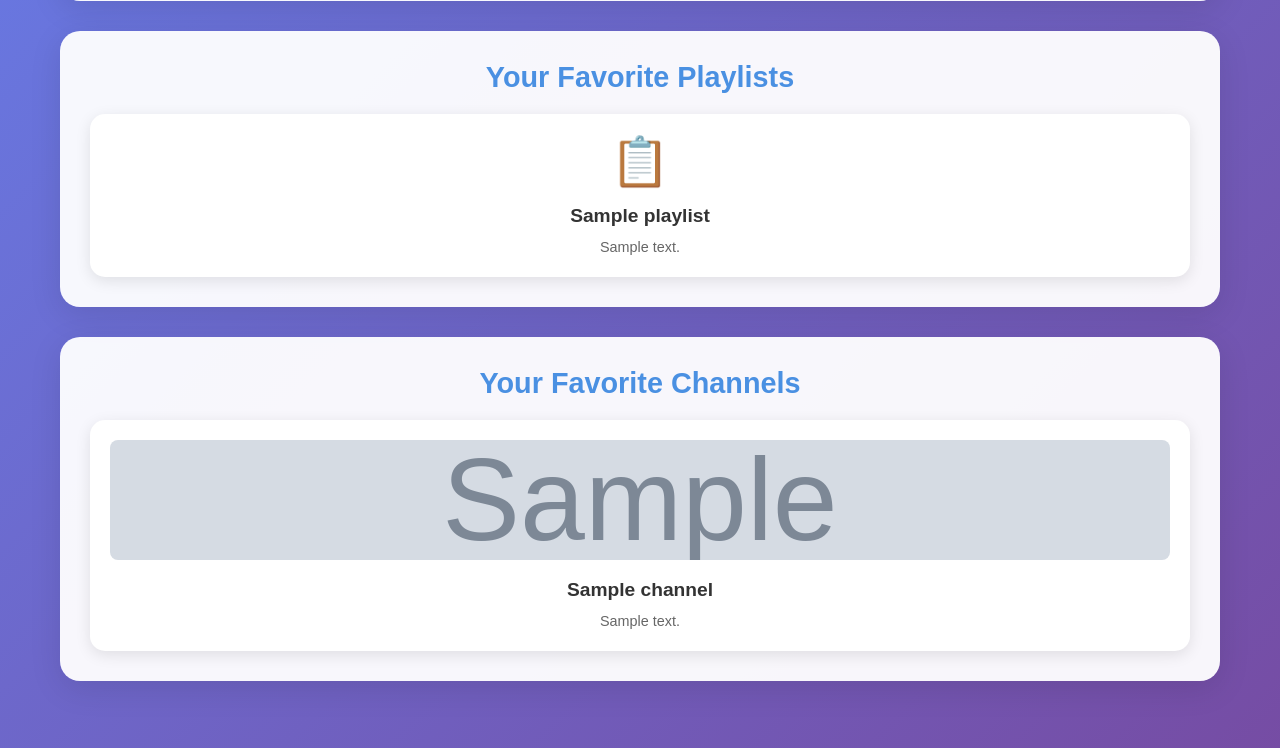
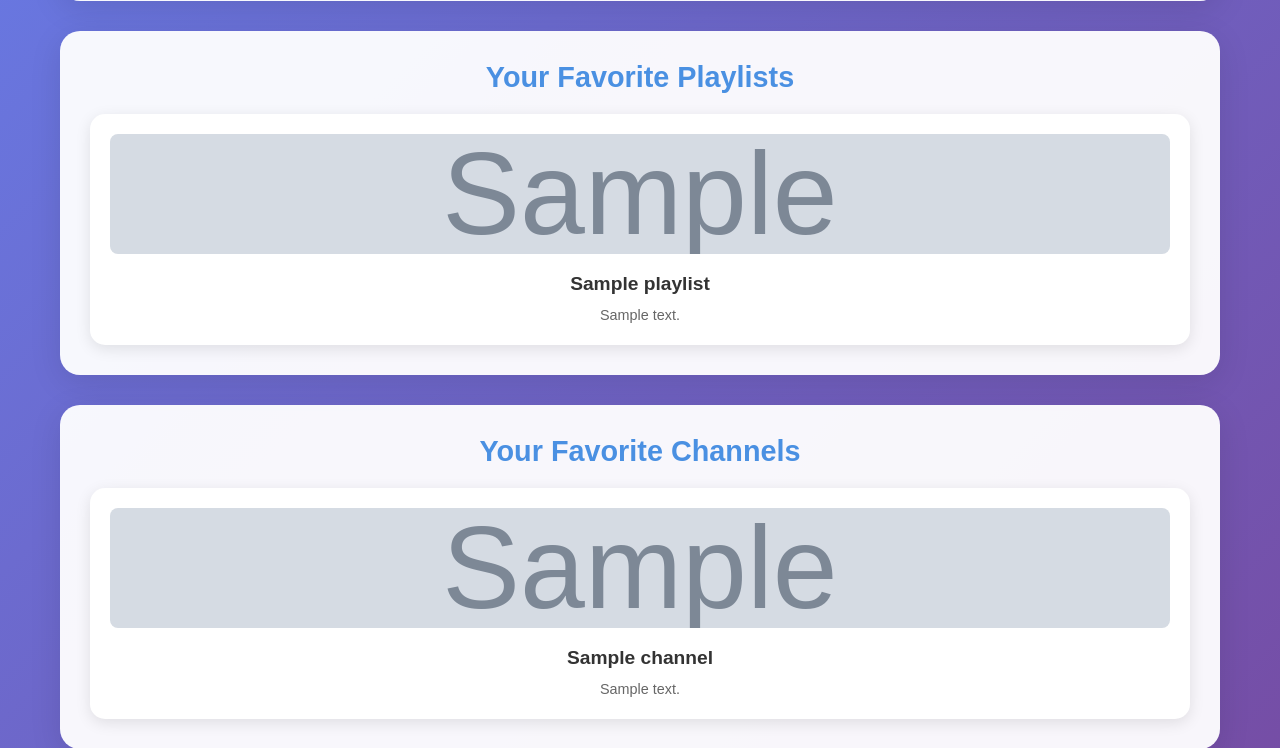
Before and after one commit to kpretz/kid-safe-youtube, a Flask app: template templates/index.html in a window 1280 px wide. Shown: the part 372-1120 px from the top of the page. Run offline with Flask 3, Linux system fonts and the light colour scheme; the template is opened without the code that fills it: most values are stand-ins (such as "Sample title", 1, 10 or a date in 2020); grey boxes marked "Sample" are stand-in pictures; some libraries are stand-ins or nearby versions.

Commit message:
fix playlist thumbnail

```diff
--- a/templates/index.html
+++ b/templates/index.html
@@ -76,14 +76,6 @@
             background: #357ABD;
         }
 
-        .search-section {
-            background: rgba(255, 255, 255, 0.95);
-            border-radius: 20px;
-            padding: 30px;
-            margin-bottom: 30px;
-            box-shadow: 0 8px 32px rgba(0, 0, 0, 0.1);
-        }
-
         .favorites-section {
             background: rgba(255, 255, 255, 0.95);
             border-radius: 20px;
@@ -143,6 +135,14 @@
             object-fit: cover;
         }
 
+        .favorite-playlist-thumbnail {
+            width: 100%;
+            height: 120px;
+            border-radius: 8px;
+            margin-bottom: 15px;
+            object-fit: cover;
+        }
+
         .favorite-title {
             font-weight: bold;
             font-size: 1.2em;
@@ -199,7 +199,11 @@
             <div class="favorites-grid">
                 {% for playlist in playlists %}
                 <a href="/playlist/{{ playlist.id }}" class="favorite-card">
-                    <div class="favorite-icon playlist-icon">📋</div>
+                    {% if playlist.thumbnail %}
+                        <img src="{{ playlist.thumbnail }}" alt="{{ playlist.title }}" class="favorite-playlist-thumbnail">
+                    {% else %}
+                        <div class="favorite-icon playlist-icon">📋</div>
+                    {% endif %}
                     <div class="favorite-title">{{ playlist.title }}</div>
                     <div class="favorite-description">{{ playlist.description }}</div>
                 </a>
```
